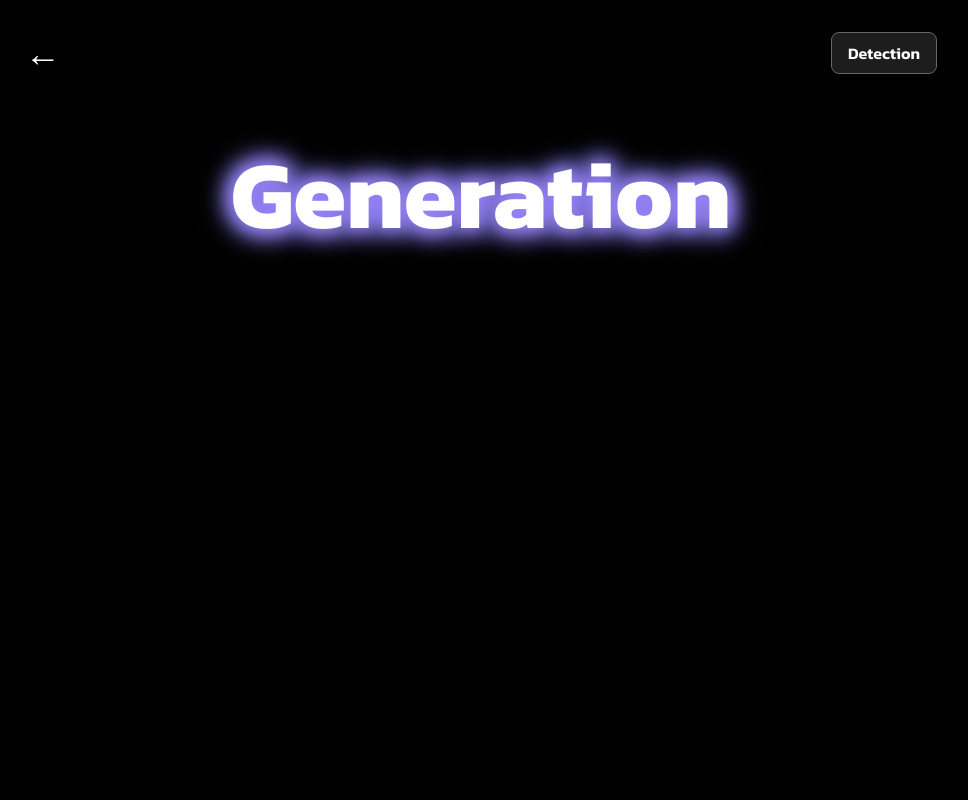
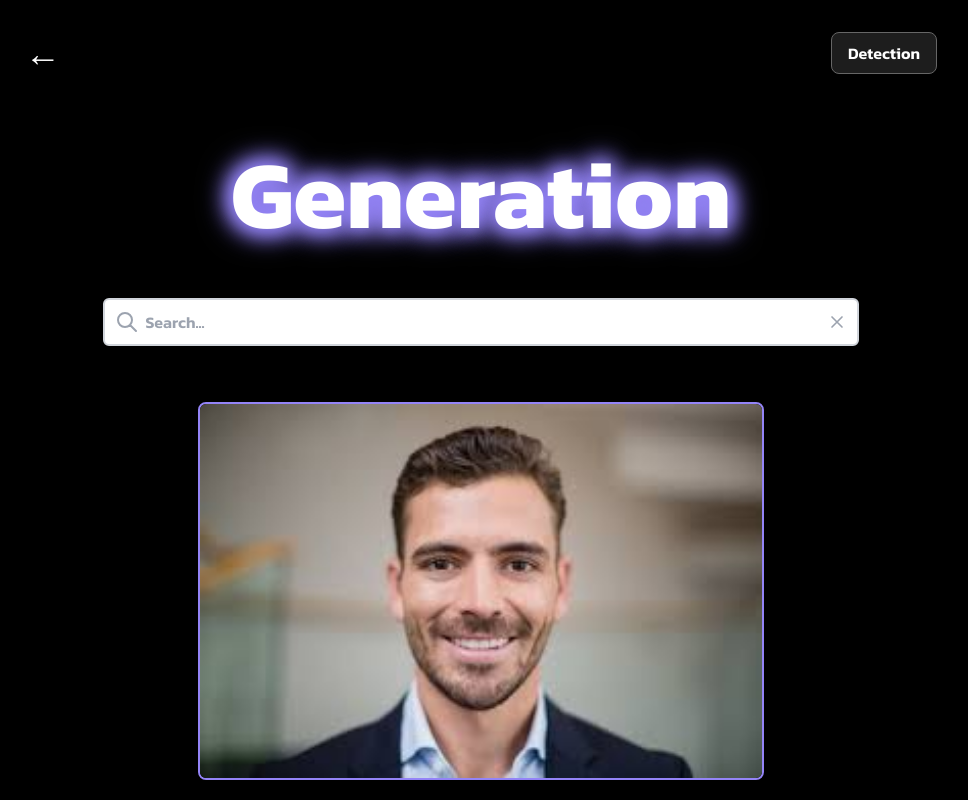
Before and after one commit to AKMN7/RECOIL_FRONT, a Vue app: page /generation in a window 1280 px wide. Shown: the whole page, without its empty margins (159-1127 px from the left). Built offline with nearby package versions, Linux system fonts and the light colour scheme.

Commit message:
Added Text Input in the TheGenerationPage.vue

```diff
--- a/src/views/TheGenerationPage.vue
+++ b/src/views/TheGenerationPage.vue
@@ -10,13 +10,60 @@
 			</template>
 			<template #title>Generation</template>
 		</the-header>
+
+		<div class="w-full h-fit flex items-center justify-center">
+			<div class="relative w-4/5">
+				<input
+					class="appearance-none border-2 pl-10 border-gray-300 hover:border-gray-400 transition-colors rounded-md w-full py-3 px-3 text-gray-800 leading-tight focus:outline-none focus:ring-primary focus:border-primary focus:shadow-outline"
+					id="username"
+					type="text"
+					placeholder="Search..." />
+				<div class="absolute right-0 inset-y-0 flex items-center">
+					<svg
+						xmlns="http://www.w3.org/2000/svg"
+						class="-ml-1 mr-3 h-5 w-5 text-gray-400 hover:text-gray-500"
+						fill="none"
+						viewBox="0 0 24 24"
+						stroke="currentColor">
+						<path stroke-linecap="round" stroke-linejoin="round" stroke-width="2" d="M6 18L18 6M6 6l12 12" />
+					</svg>
+				</div>
+
+				<div class="absolute left-0 inset-y-0 flex items-center">
+					<svg
+						xmlns="http://www.w3.org/2000/svg"
+						class="h-6 w-6 ml-3 text-gray-400 hover:text-gray-500"
+						fill="none"
+						viewBox="0 0 24 24"
+						stroke="currentColor">
+						<path stroke-linecap="round" stroke-linejoin="round" stroke-width="2" d="M21 21l-6-6m2-5a7 7 0 11-14 0 7 7 0 0114 0z" />
+					</svg>
+				</div>
+			</div>
+		</div>
+
+		<div class="w-full h-fit flex items-center justify-center">
+			<img
+				src="../assets/prototype.jpeg"
+				alt="result"
+				class="w-[80%] md:w-[60%] object-cover object-top rounded-lg border-2 border-primary"
+				:class="{ hidden: isLoading }" />
+
+			<the-loader v-if="isLoading" />
+		</div>
 	</section>
 </template>
 
 <script>
+	import { ref } from "@vue/reactivity";
 	import TheHeader from "../components/TheHeader.vue";
+	import TheLoader from "../components/TheLoader.vue";
 	export default {
-		components: { TheHeader },
-		setup() {},
+		components: { TheHeader, TheLoader },
+		setup() {
+			let isLoading = ref(false);
+
+			return { isLoading };
+		},
 	};
 </script>
--- a/src/views/TheLandingPage.vue
+++ b/src/views/TheLandingPage.vue
@@ -41,6 +41,27 @@
 			</div>
 		</div>
 	</section>
+	<footer class="mt-10">
+		<div class="container flex flex-col items-center justify-between p-6 mx-auto space-y-4 sm:space-y-0 sm:flex-row">
+			<img src="../assets/logo.png" alt="Logo" class="h-4 md:h-6" />
+
+			<p class="text-sm text-gray-600 dark:text-gray-300">© Copyright 2023. All Rights Reserved.</p>
+
+			<div class="flex -mx-2">
+				<a
+					href="https://github.com/AKMN7"
+					target="_blank"
+					rel="noopener noreferrer"
+					class="mx-2 text-gray-600 transition-colors duration-300 dark:text-gray-300 hover:text-blue-500 dark:hover:text-blue-400"
+					aria-label="Github">
+					<svg class="w-5 h-5 fill-current" viewBox="0 0 24 24" fill="none" xmlns="http://www.w3.org/2000/svg">
+						<path
+							d="M12.026 2C7.13295 1.99937 2.96183 5.54799 2.17842 10.3779C1.395 15.2079 4.23061 19.893 8.87302 21.439C9.37302 21.529 9.55202 21.222 9.55202 20.958C9.55202 20.721 9.54402 20.093 9.54102 19.258C6.76602 19.858 6.18002 17.92 6.18002 17.92C5.99733 17.317 5.60459 16.7993 5.07302 16.461C4.17302 15.842 5.14202 15.856 5.14202 15.856C5.78269 15.9438 6.34657 16.3235 6.66902 16.884C6.94195 17.3803 7.40177 17.747 7.94632 17.9026C8.49087 18.0583 9.07503 17.99 9.56902 17.713C9.61544 17.207 9.84055 16.7341 10.204 16.379C7.99002 16.128 5.66202 15.272 5.66202 11.449C5.64973 10.4602 6.01691 9.5043 6.68802 8.778C6.38437 7.91731 6.42013 6.97325 6.78802 6.138C6.78802 6.138 7.62502 5.869 9.53002 7.159C11.1639 6.71101 12.8882 6.71101 14.522 7.159C16.428 5.868 17.264 6.138 17.264 6.138C17.6336 6.97286 17.6694 7.91757 17.364 8.778C18.0376 9.50423 18.4045 10.4626 18.388 11.453C18.388 15.286 16.058 16.128 13.836 16.375C14.3153 16.8651 14.5612 17.5373 14.511 18.221C14.511 19.555 14.499 20.631 14.499 20.958C14.499 21.225 14.677 21.535 15.186 21.437C19.8265 19.8884 22.6591 15.203 21.874 10.3743C21.089 5.54565 16.9181 1.99888 12.026 2Z"></path>
+					</svg>
+				</a>
+			</div>
+		</div>
+	</footer>
 </template>
 
 <script>
```
